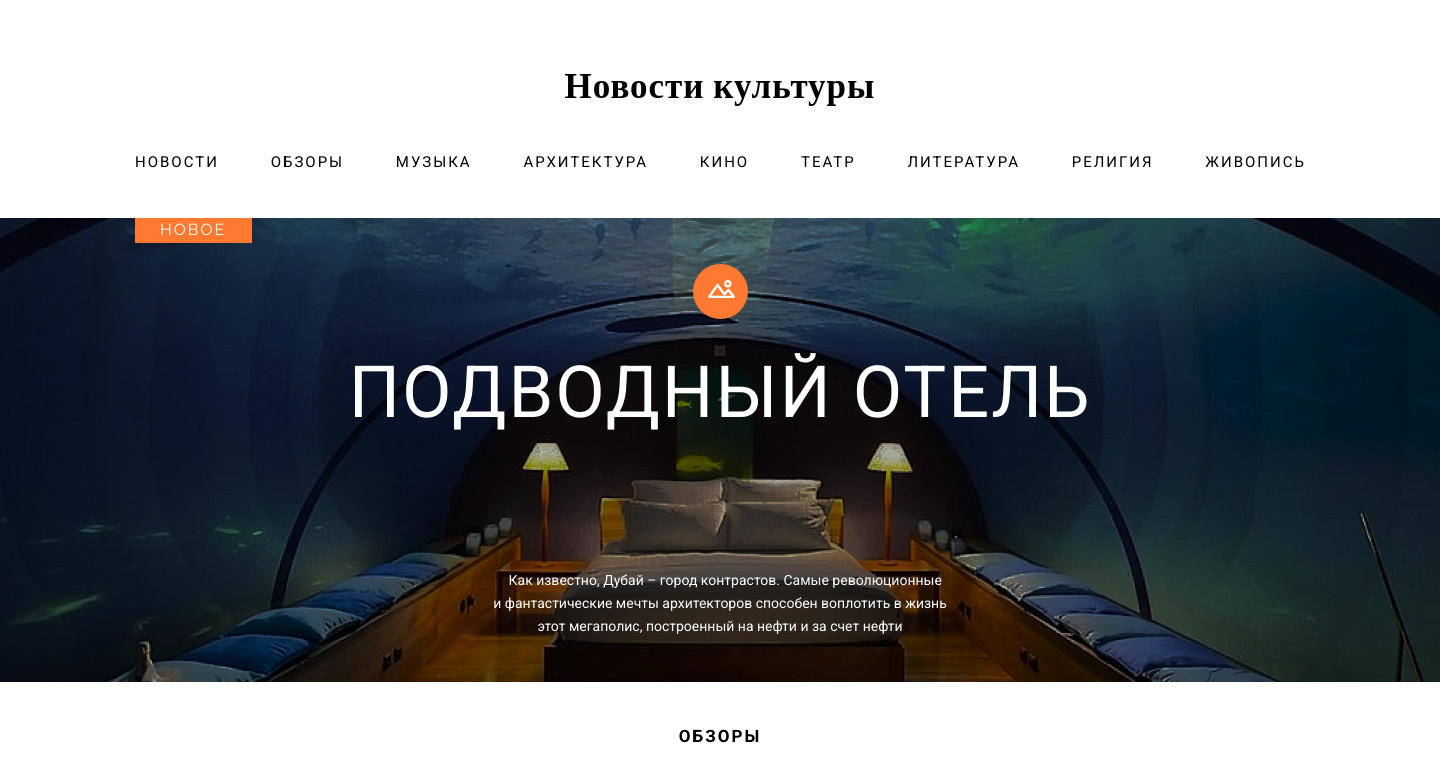
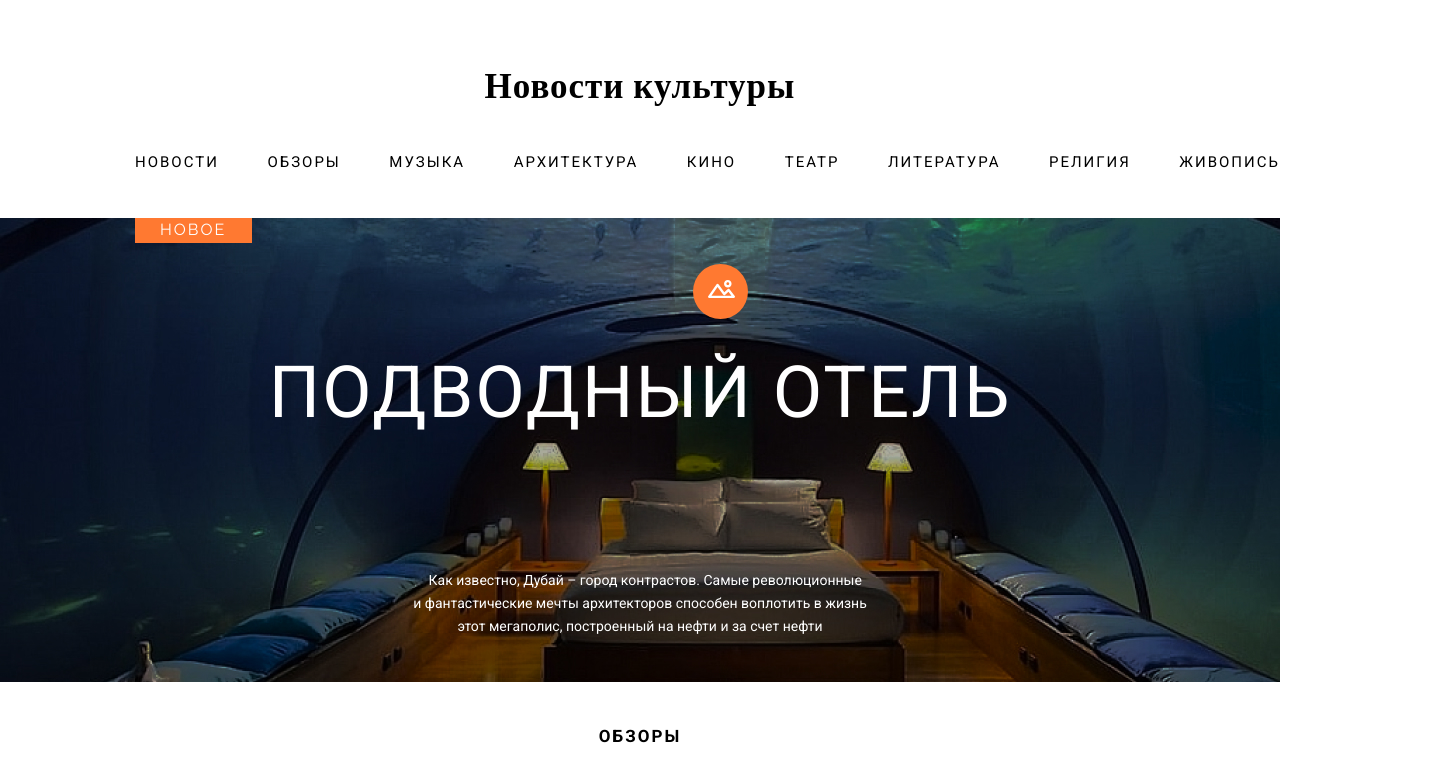
Before and after one commit to chechevichka/san, a plain HTML site: page index.html in a window 1280 px wide. Shown: the top 763 px of the page, 1440 px wide, since content can reach past the window. Drawn offline with nearby package versions, Linux system fonts and the light colour scheme.

Commit message:
Update style.css

```diff
--- a/style.css
+++ b/style.css
@@ -1,6 +1,5 @@
 html, body {
 position: relative;
-width: 1440px;
 background: #FFFFFF;
 padding: 0;
 margin: 0;
@@ -24,7 +23,7 @@ margin-bottom: 46px;
 }
 
 nav {
-width: 1171px;
+max-width: 1171px;
 margin-left: 135px;
 font-size: 15px;
 line-height: 18px;
@@ -38,6 +37,7 @@ ul {
 display: flex;
 flex-wrap: wrap;
 justify-content: space-between;
+   width:100%;
 margin: 0;
 padding: 0;
 }
```
